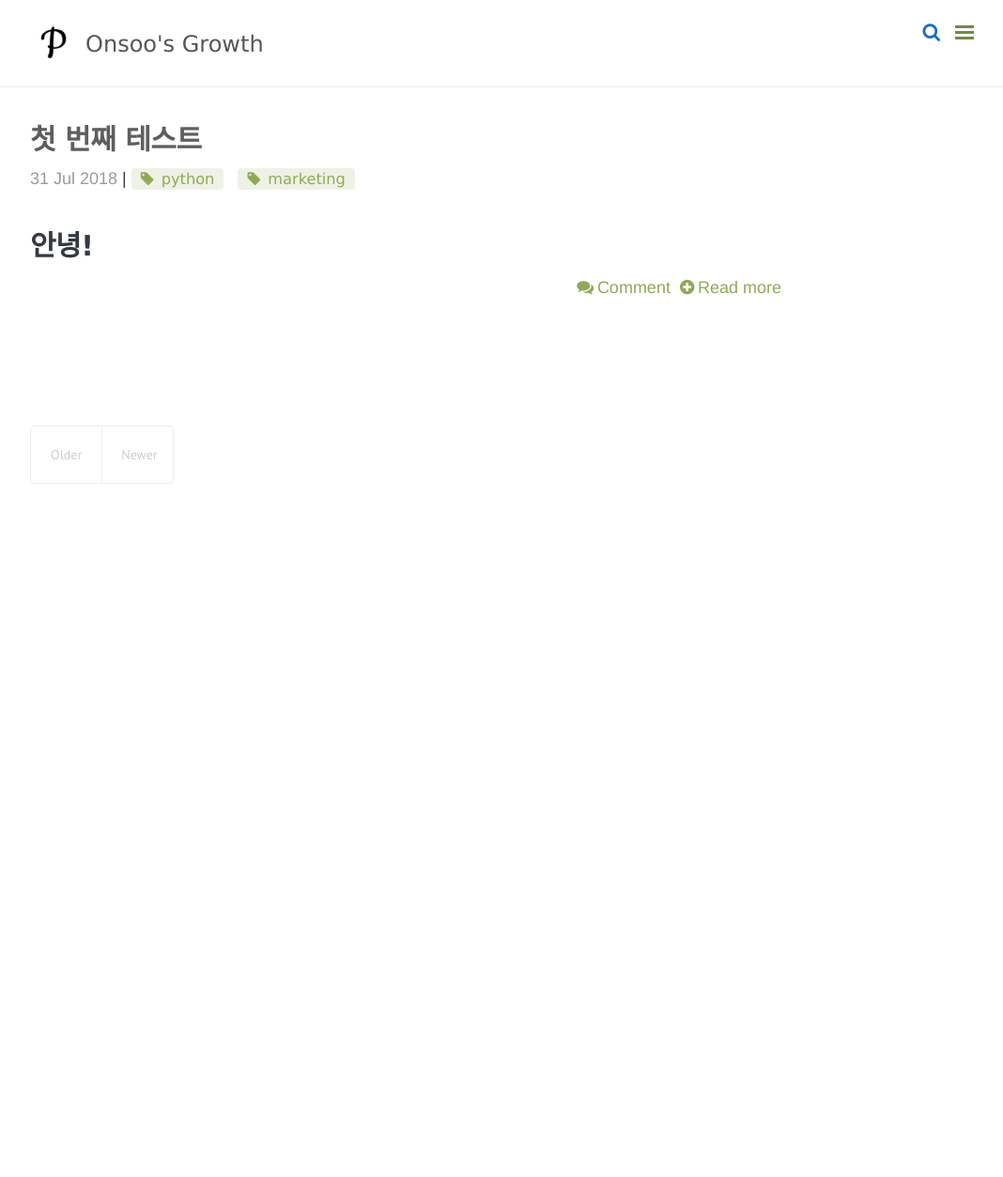
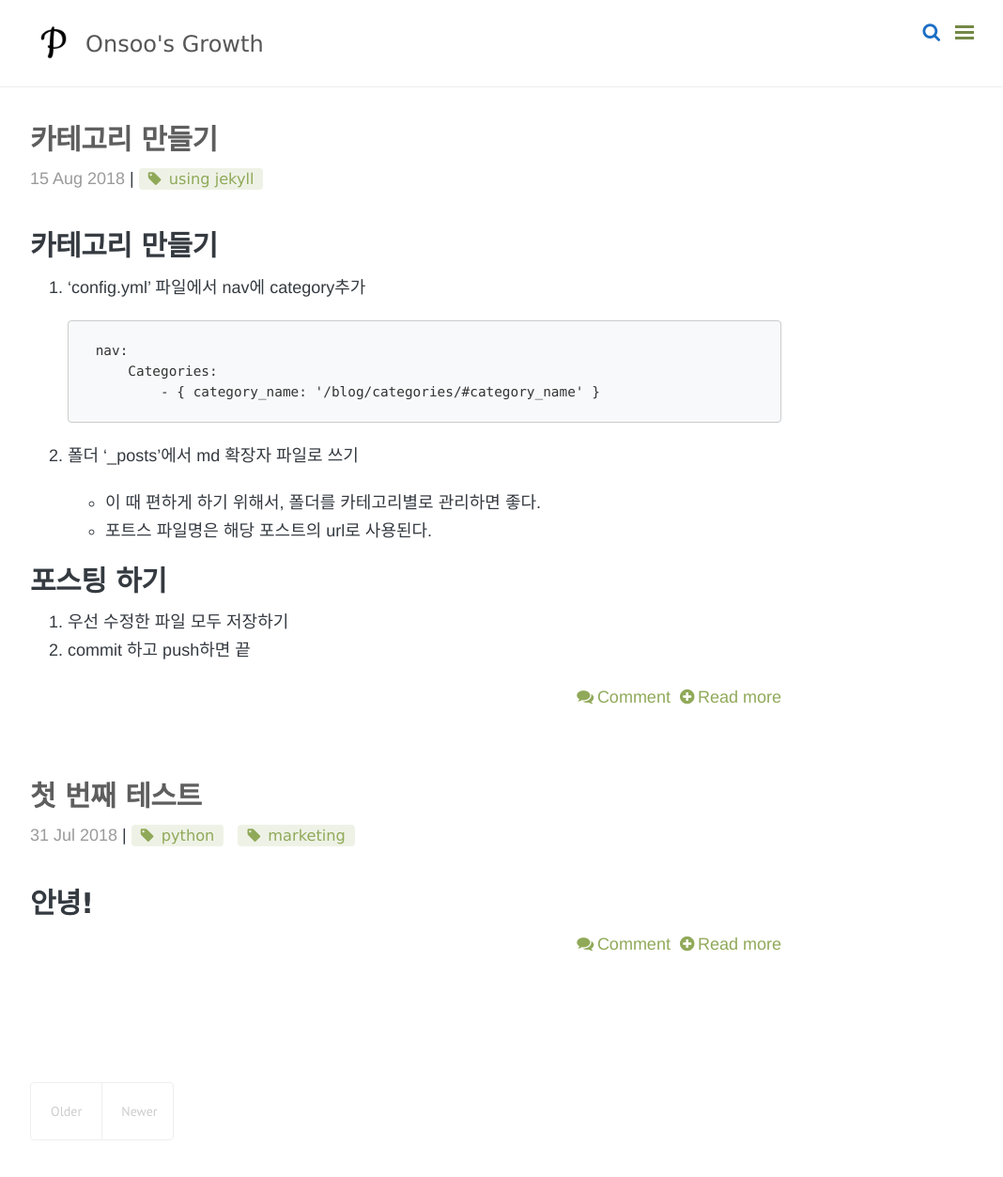
Before and after one commit to onsoo/onsoo.github.io, a Jekyll site: the page built from blog/index.html, in a window 1280 px wide and 1279 px high. Shown: the top 1253 px of the window at 94% size, without its empty margins (208-1276 px from the left). Built offline with Jekyll 4.4.1, drawn with Linux system fonts in a browser that asks for light colours; nearby versions of some CDN libraries; the list of posts is cut into pages by our own code; comment, search, counter and statistics services are not loaded.

Commit message:
'help' 카테고리 추가, 새 포스트 등록

````diff
--- a/_config.yml
+++ b/_config.yml
@@ -36,7 +36,9 @@
     - '/blog/'
   Categories:
     - '/'
+    - { help: '/blog/categories/#help' }
     - { writing: '/blog/categories/#writing' }
+
   Tags:
     - '/blog/tags/'
   About:
--- /dev/null
+++ b/_posts/hlep/2018-08-15-making-category.md
@@ -0,0 +1,26 @@
+---
+layout: post
+title: 카테고리 만들기
+category: help
+tags: [using jekyll]
+comments: true
+---
+
+# 카테고리 만들기
+
+1. 'config.yml' 파일에서 nav에 category추가
+
+    ```
+    nav:
+        Categories:
+            - { category_name: '/blog/categories/#category_name' }
+    ```
+2. 폴더 '_posts'에서 md 확장자 파일로 쓰기
+
+    * 이 때 편하게 하기 위해서, 폴더를 카테고리별로 관리하면 좋다.
+    * 포트스 파일명은 해당 포스트의 url로 사용된다.
+
+# 포스팅 하기
+
+1. 우선 수정한 파일 모두 저장하기
+2. commit 하고 push하면 끝
````
